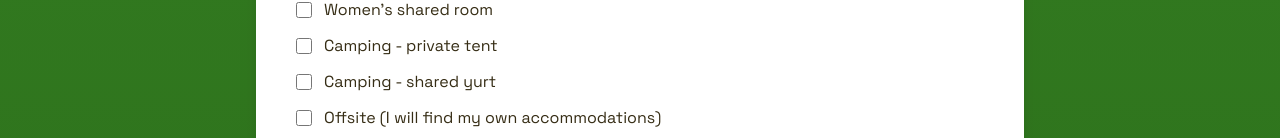
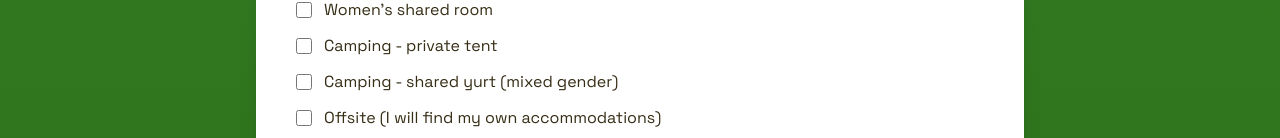
Before and after one commit to secbajor/touchgrass-web, a Next.js app: page /rsvp in a window 1280 px wide. Shown: the part 814-952 px from the top of the page. Built offline with nearby package versions, Linux system fonts and the light colour scheme.

Commit message:
copy updates

```diff
--- a/app/rsvp/page.tsx
+++ b/app/rsvp/page.tsx
@@ -206,7 +206,7 @@ export default function RSVPPage() {
                     disabled={formStatus === "submitting"}
                     className="mt-1 w-4 h-4 text-grass border-border rounded focus:ring-grass focus:ring-2"
                   />
-                  <span className="text-earth-dark">Camping - shared yurt</span>
+                  <span className="text-earth-dark">Camping - shared yurt (mixed gender)</span>
                 </label>
                 <label className="flex items-start gap-3 cursor-pointer">
                   <input
```
